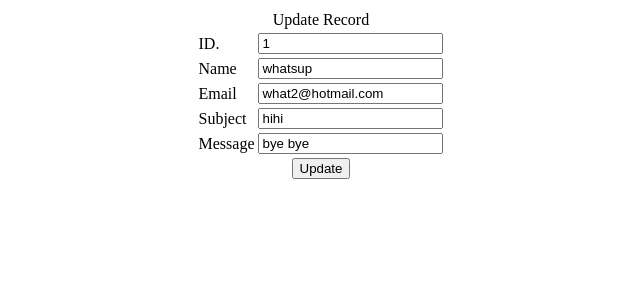
After one commit to yongkang2050/alex-law-project, a PHP site: page /edit.php?edit_id=1 in a window 1280 px wide. The commit adds this page. Shown: the top 300 px of the page, without its empty margins (319-959 px from the left). Run offline with PHP 8.4, Linux system fonts and the light colour scheme.

Commit message:
last update (maybe)
contact us layout
php and html updated
delete.php
edit.php
index.php (changed)
user_data.json(updated)

```diff
--- a/contact-us.php
+++ b/contact-us.php
@@ -165,6 +165,7 @@
 						$current_data = file_get_contents('user_data.json');
 						$array_data = json_decode($current_data, true);
 						$extra = array(
+							'id' => $_POST['id'],
 							'name' => $_POST['name'],
 							'email' => $_POST['email'],
 							'subject' => $_POST['subject'],
@@ -199,6 +200,9 @@
 	    				<h2 class="title text-center">Get In Touch</h2>
 	    				<div class="status alert alert-success" style="display: none"></div>
 				    	<form id="main-contact-form" class="contact-form row" name="contact-form" method="post">
+						<div class="form-group col-md-6">
+				                <input type="text" name="id" class="form-control" placeholder="user id">
+				            </div>
 				            <div class="form-group col-md-6">
 				                <input type="text" name="name" class="form-control" placeholder="Name">
 				            </div>
--- /dev/null
+++ b/edit.php
@@ -0,0 +1,67 @@
+<!DOCTYPE html>
+<html>
+    <head>
+        <meta charset="utf-8">
+        <title>Edit</title>
+</head>
+<body>
+<?php
+
+$edit_id=$_GET['edit_id'];
+$current_data = file_get_contents('user_data.json');
+$array_data = json_decode($current_data, true);
+$row= $array_data[$edit_id];
+?>
+
+<?php
+if(isset($_POST['btnUpdate']))
+{
+$update_arr= array(
+    'id' => $_POST['id'],
+	'name' => $_POST['name'],
+	'email' => $_POST['email'],
+	'subject' => $_POST['subject'],
+	'message' => $_POST['message']
+);
+
+$array_data[$edit_id] = $update_arr;
+$current_data = json_encode($array_data,JSON_PRETTY_PRINT);
+file_put_contents('user_data.json',$current_data);
+
+header('location: index.php');
+}
+?>
+
+<form method="post" name="frmUpdate">
+    <table align="center">
+        <tr>
+            <td colspan="2" align="center">Update Record</td>
+</tr>
+<tr>
+    <td>ID.</td>
+    <td><input type="text" name="id" value="<?php echo $row['id'];?>"></td>
+</tr>
+<tr>
+    <td>Name</td>
+    <td><input type="text" name="name" value="<?php echo $row['name'];?>"></td>
+</tr>
+<tr>
+    <td>Email</td>
+    <td><input type="email" name="email" value="<?php echo $row['email'];?>"></td>
+</tr>
+<tr>
+    <td>Subject</td>
+    <td><input type="text" name="subject" value="<?php echo $row['subject'];?>"></td>
+</tr>
+<tr>
+    <td>Message</td>
+    <td><input type="text" name="message" value="<?php echo $row['message'];?>"></td>
+</tr>
+
+<tr>
+    <td colspan="2" align="center"><input type="submit" value="Update" name="btnUpdate">
+</tr>
+</table>
+</form>
+</body>
+</html>
--- a/index.php
+++ b/index.php
@@ -7,6 +7,10 @@ if(!empty($final_data)){
 
     foreach($final_data as $row){
 
+        echo "<tr>";
+        echo "<td>ID: </td>".$row -> id;
+        echo "</tr>";
+        echo "<br />";
         echo "<tr>";
         echo "<td>Name: </td>".$row -> name;
         echo "</tr>";
@@ -23,6 +27,8 @@ if(!empty($final_data)){
         echo "<td>Message: </td>".$row -> message;
         echo "</tr>";
         echo "<br />";
+        echo"<a href='edit.php?edit_id=".$index."'>Edit |</a>";
+        echo"<a href='delete.php?delete_id=".$index."'> Delete</a>";
 
         $index ++; //increment the index
         echo "<hr>";
--- a/user_data.json
+++ b/user_data.json
@@ -1,32 +1,107 @@
 [
     {
+        "id": "1",
         "name": "qwe",
         "email": "qwe@gmail.com",
         "subject": "sad",
         "message": "asd"
     },
     {
+        "id": "1",
         "name": "whatsup",
         "email": "what2@hotmail.com",
         "subject": "hihi",
         "message": "bye bye"
     },
     {
+        "id": "1",
         "name": "whatsup",
         "email": "what2@hotmail.com",
         "subject": "hihi",
         "message": "bye bye"
     },
     {
+        "id": "1",
         "name": "hihi",
         "email": "hihi2@outlook.com",
         "subject": "qwe",
         "message": "walao\r\n"
     },
     {
+        "id": "1",
         "name": "Jackie Chan",
         "email": "jack2@gmail.com",
         "subject": "Shopee buy buy",
         "message": "\u4e13\u4e1a\u4ee3\u8a00"
+    },
+    {
+        "id": "1",
+        "name": "Jackie Chan",
+        "email": "jack2@gmail.com",
+        "subject": "Shopee buy buy",
+        "message": "\u4e13\u4e1a\u4ee3\u8a00"
+    },
+    {
+        "id": "1",
+        "name": "Jackie Chan",
+        "email": "jack2@gmail.com",
+        "subject": "Shopee buy buy",
+        "message": "\u4e13\u4e1a\u4ee3\u8a00"
+    },
+    {
+        "id": "1",
+        "name": "hihi",
+        "email": "qwe@gmail.com",
+        "subject": "asd",
+        "message": "asd"
+    },
+    {
+        "id": "1",
+        "name": "osas",
+        "email": "osas@gmail.com",
+        "subject": "what your name",
+        "message": "osos as"
+    },
+    {
+        "id": "1",
+        "name": "osas",
+        "email": "osas@gmail.com",
+        "subject": "what your name",
+        "message": "osos as"
+    },
+    {
+        "id": "1",
+        "name": "asd",
+        "email": "asd@gmail.com",
+        "subject": "asd",
+        "message": "asd"
+    },
+    {
+        "id": "1",
+        "name": "asdasd",
+        "email": "asdasde@gmail.com",
+        "subject": "asdasd",
+        "message": "asdwqd"
+    },
+    {
+        "id": "1",
+        "name": "asd",
+        "email": "asdasd@gmail.com",
+        "subject": "asdasd",
+        "message": "asdasd"
+    },
+    {
+        "id": "1",
+        "name": "asd",
+        "email": "asdasd@gmail.com",
+        "subject": "asdasd",
+        "message": "asdasd"
+    },
+    {
+        "id": "1",
+        "name": "asd",
+        "email": "adas@gmail.com",
+        "subject": "sdasdasd",
+        "message": "sdaasd"
     }
 ]
```
Also changed, not shown: contact-us.html (+8 -5 lines), delete.php (added, +19 -0 lines).
